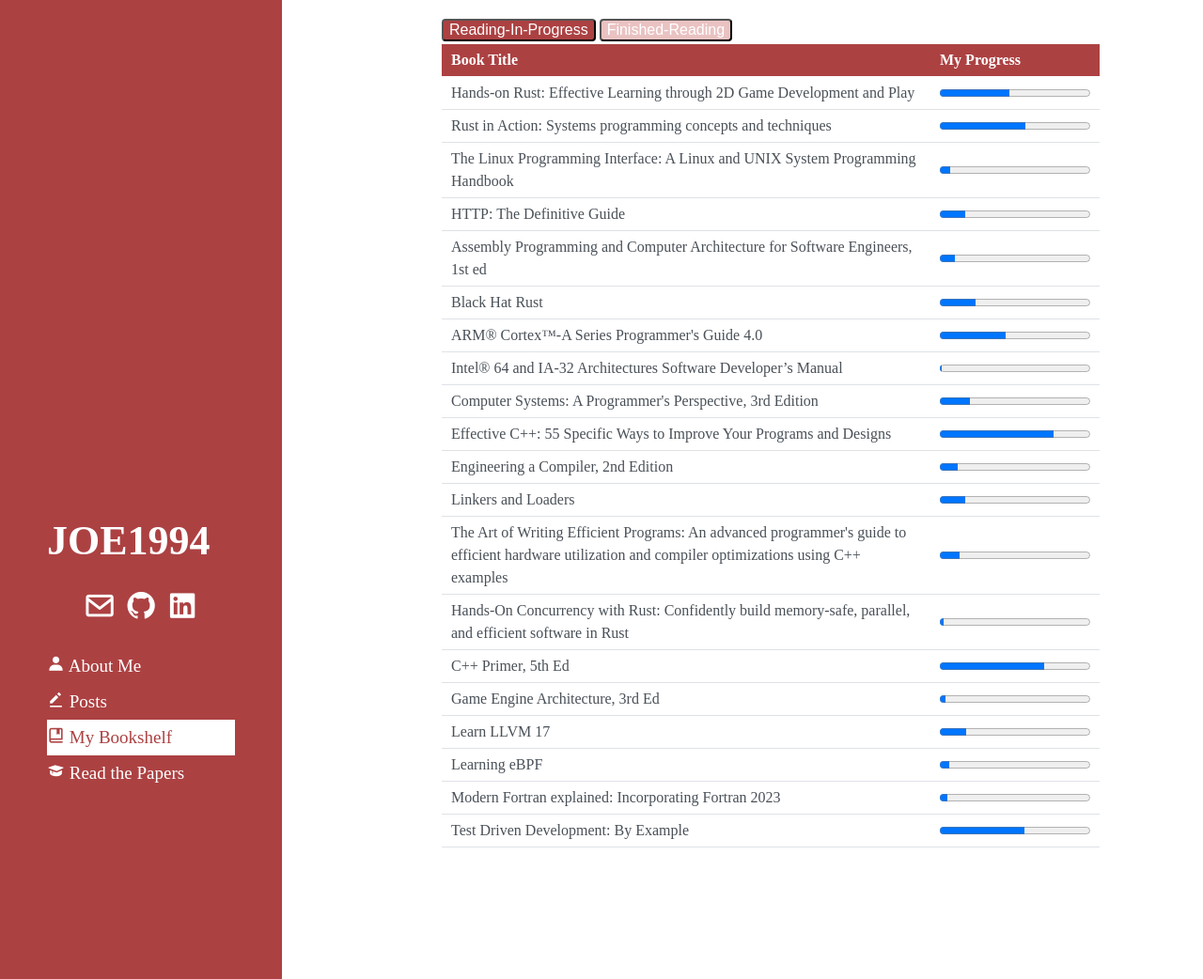
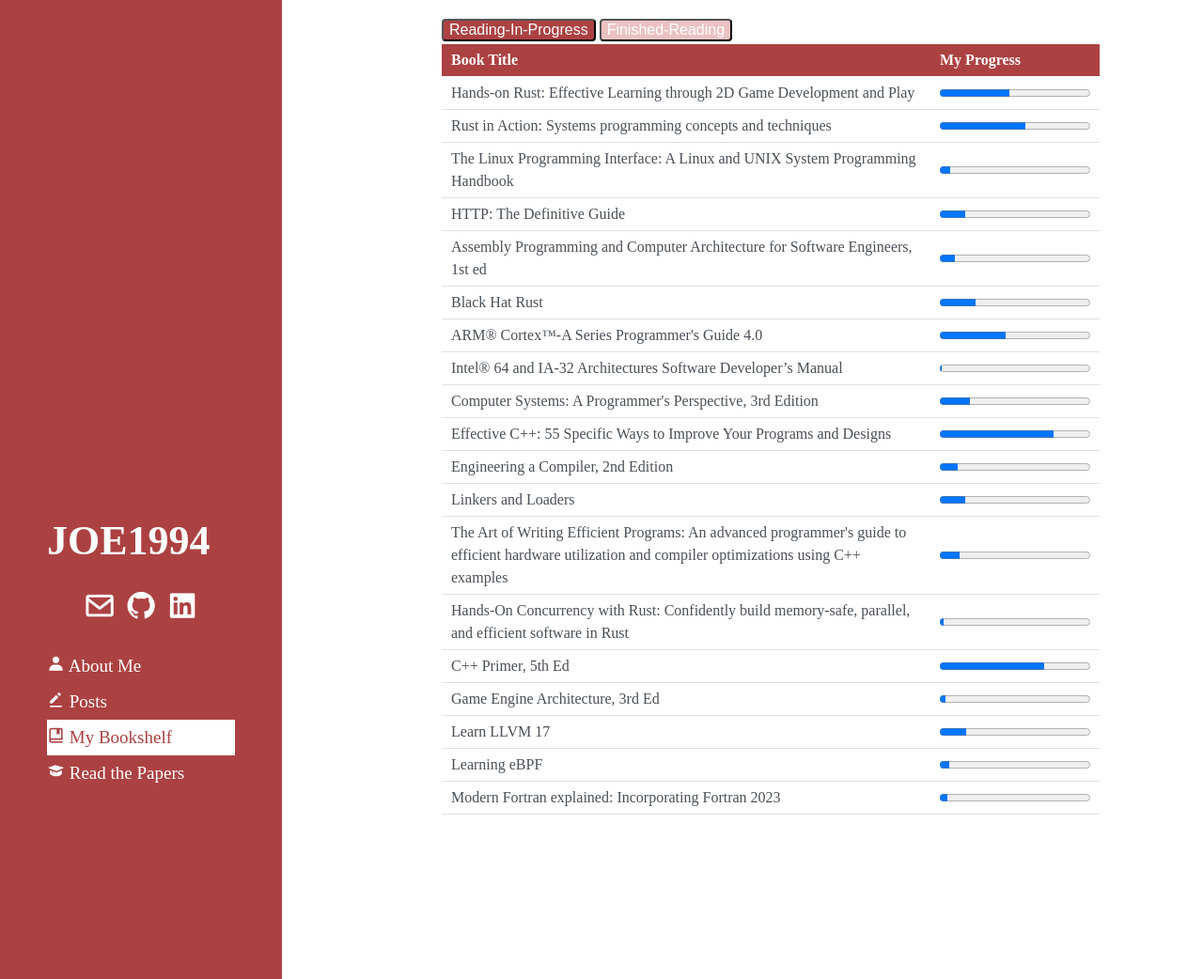
Before and after one commit to JOE1994/JOE1994.github.io, a Jekyll site: the page built from bookshelf.html, in a window 1280 px wide and 1042 px high. Shown: the whole window at 94% size. Built offline with Jekyll 4.4.1, drawn with Linux system fonts in a browser that asks for light colours; some web fonts are replaced.

Commit message:
[book] Finished TDD

```diff
--- a/_data/bookshelf_done.yml
+++ b/_data/bookshelf_done.yml
@@ -29,3 +29,7 @@
 - name: "만화로 쉽게 배우는 양자역학"
   finished_date: '2024-09-04'
   rating: 4/5
+
+- name: "Test Driven Development: By Example"
+  finished_date: '2024-12-20'
+  rating: 3/5
--- a/_data/bookshelf_still_reading.yml
+++ b/_data/bookshelf_still_reading.yml
@@ -75,7 +75,3 @@
 - name: "Modern Fortran explained: Incorporating Fortran 2023"
   progress: 26
   tot_pages: 516
-
-- name: "Test Driven Development: By Example"
-  progress: 18
-  tot_pages: 32
```
